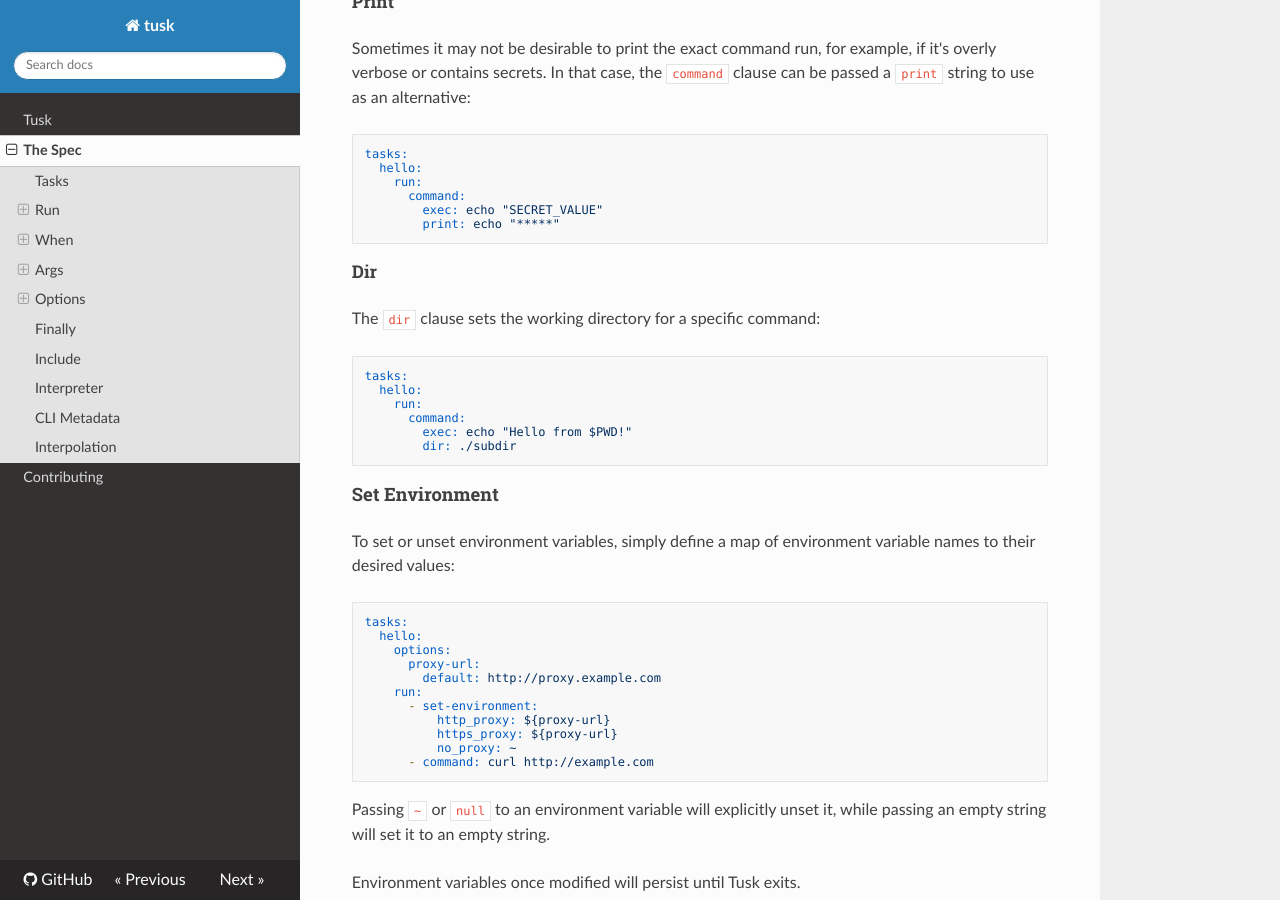
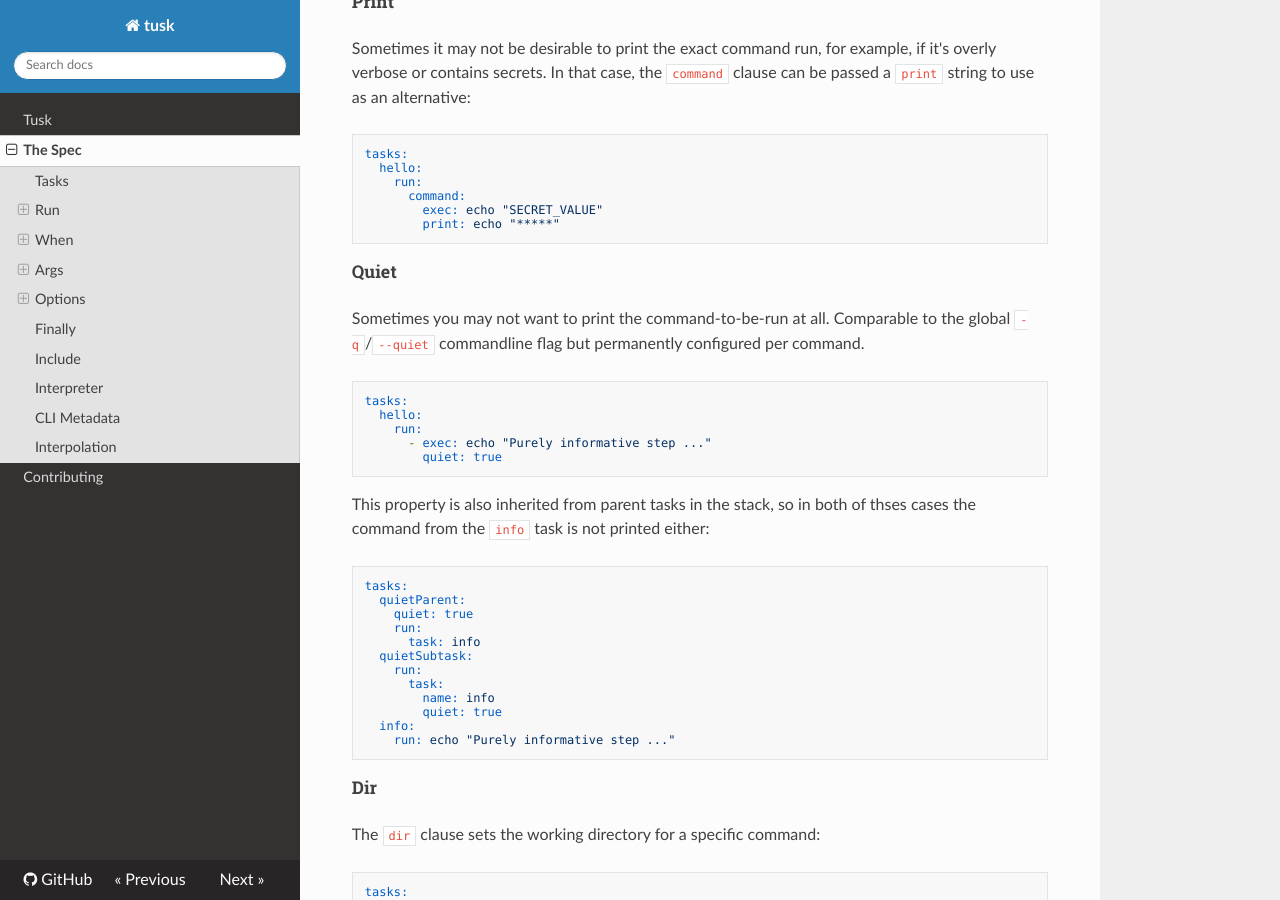
Before and after one commit to rliebz/tusk, an MkDocs documentation site: the page built from docs/spec.md, in a window 1280 px wide and 900 px high, scrolled down 2348 px. Built offline with MkDocs 1.6.1, drawn with Linux system fonts in a browser that asks for light colours; nearby versions of some CDN libraries.

Commit message:
add quiet command feature to spec

````diff
--- a/docs/spec.md
+++ b/docs/spec.md
@@ -135,6 +135,38 @@ tasks:
       command:
         exec: echo "SECRET_VALUE"
         print: echo "*****"
+```
+
+##### Quiet
+
+Sometimes you may not want to print the command-to-be-run at all. Comparable to
+the global `-q`/`--quiet` commandline flag but permanently configured per
+command.
+
+```yaml
+tasks:
+  hello:
+    run:
+      - exec: echo "Purely informative step ..."
+        quiet: true
+```
+
+This property is also inherited from parent tasks in the stack, so in both of
+thses cases the command from the `info` task is not printed either:
+
+```yaml
+tasks:
+  quietParent:
+    quiet: true
+    run:
+      task: info
+  quietSubtask:
+    run:
+      task:
+        name: info
+        quiet: true
+  info:
+    run: echo "Purely informative step ..."
 ```
 
 ##### Dir
````
